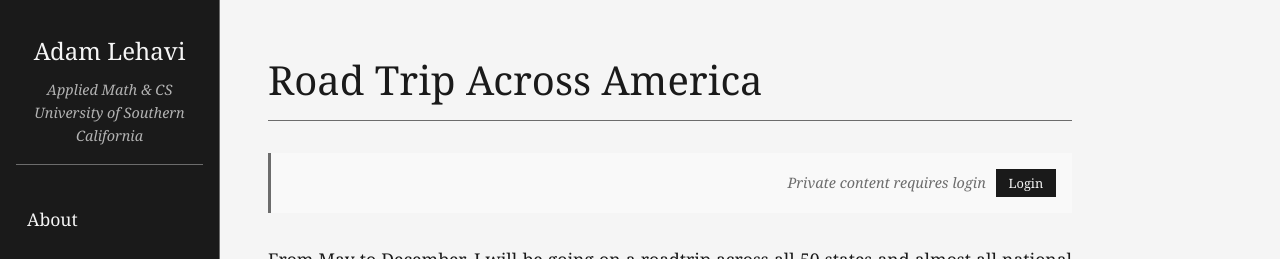
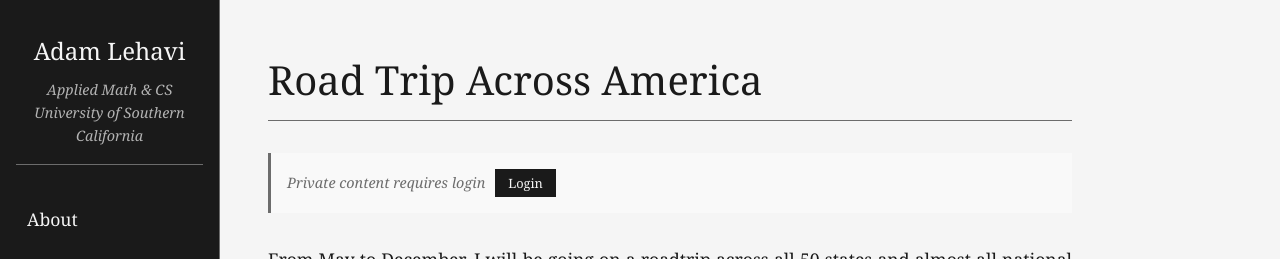
Before and after one commit to aLehav/aLehav.github.io, a React (Create React App) app: page /roadtrip in a window 1280 px wide. Shown: the top 259 px of the page. Built offline with nearby package versions, Linux system fonts and the light colour scheme; no server answers; the database is empty; a web font is replaced by a local one.

Commit message:
made auth rext at start

```diff
--- a/src/components/Auth.js
+++ b/src/components/Auth.js
@@ -30,7 +30,7 @@ function Auth({ onLogin }) {
   return (
     <div className="note-box" style={{ fontSize: '0.9rem', color: 'var(--accent-color)', textAlign: 'right' }}>
       {user ? (
-        <div style={{ display: 'flex', alignItems: 'center', justifyContent: 'flex-end', gap: '10px' }}>
+        <div style={{ display: 'flex', alignItems: 'center', justifyContent: 'flex-start', gap: '10px' }}>
           <span>Welcome, {user.displayName}</span>
           <button
             onClick={handleLogout}
@@ -45,7 +45,7 @@ function Auth({ onLogin }) {
           </button>
         </div>
       ) : (
-        <div style={{ display: 'flex', alignItems: 'center', justifyContent: 'flex-end', gap: '10px' }}>
+        <div style={{ display: 'flex', alignItems: 'center', justifyContent: 'flex-start', gap: '10px' }}>
           <span>Private content requires login</span>
           <button
             onClick={handleLogin}
```
